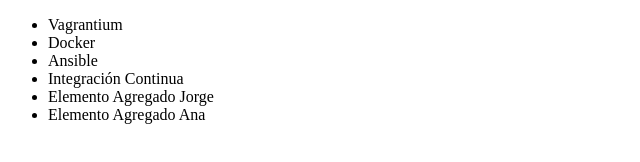
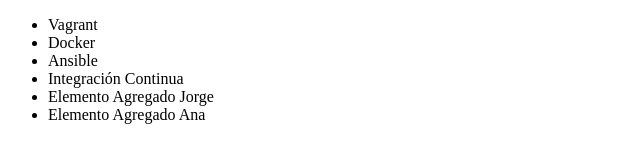
Before and after one commit to jorge-tolentinog/alura-git, a plain HTML site: page index.html in a window 1280 px wide. Shown: the full height of the page, 0-640 px from the left. Drawn offline with Linux system fonts and the light colour scheme.

Commit message:
Error corregido

```diff
--- a/index.html
+++ b/index.html
@@ -6,7 +6,7 @@
     </head>
     <body>
         <ul>
-            <li>Vagrantium</li>
+            <li>Vagrant</li>
             <li>Docker</li>
             <li>Ansible</li>
             <li>Integración Continua</li>
```
